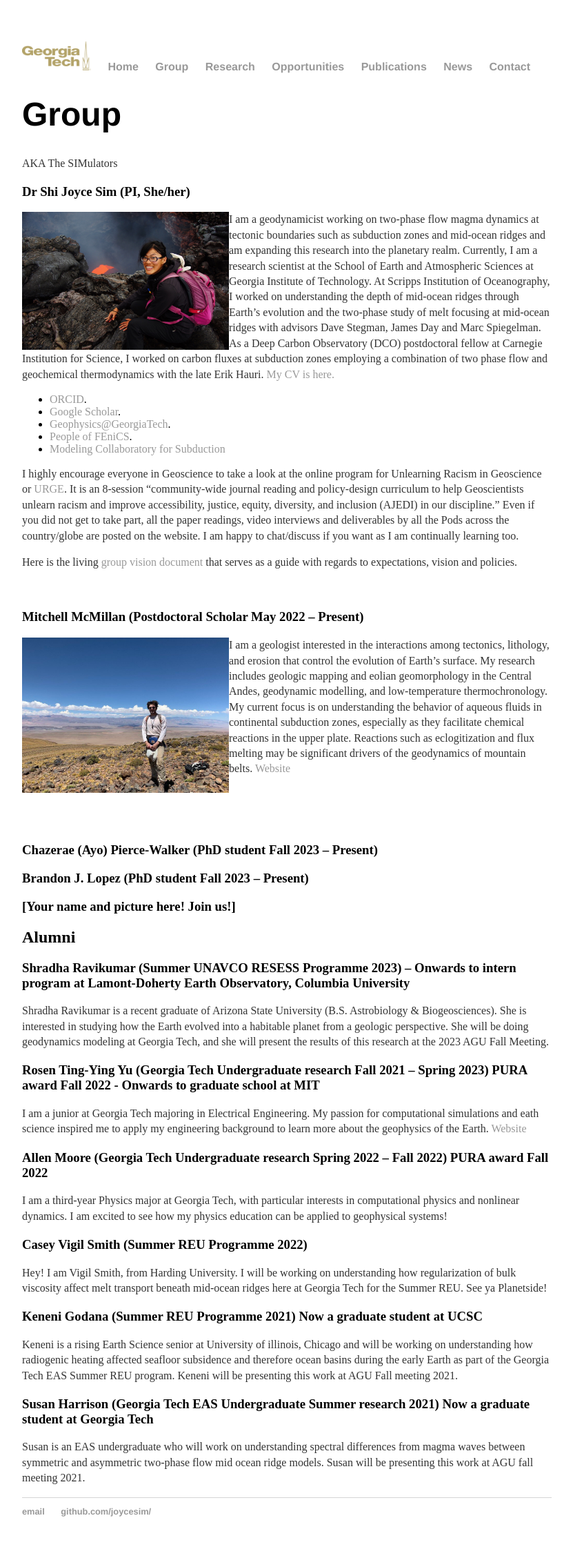
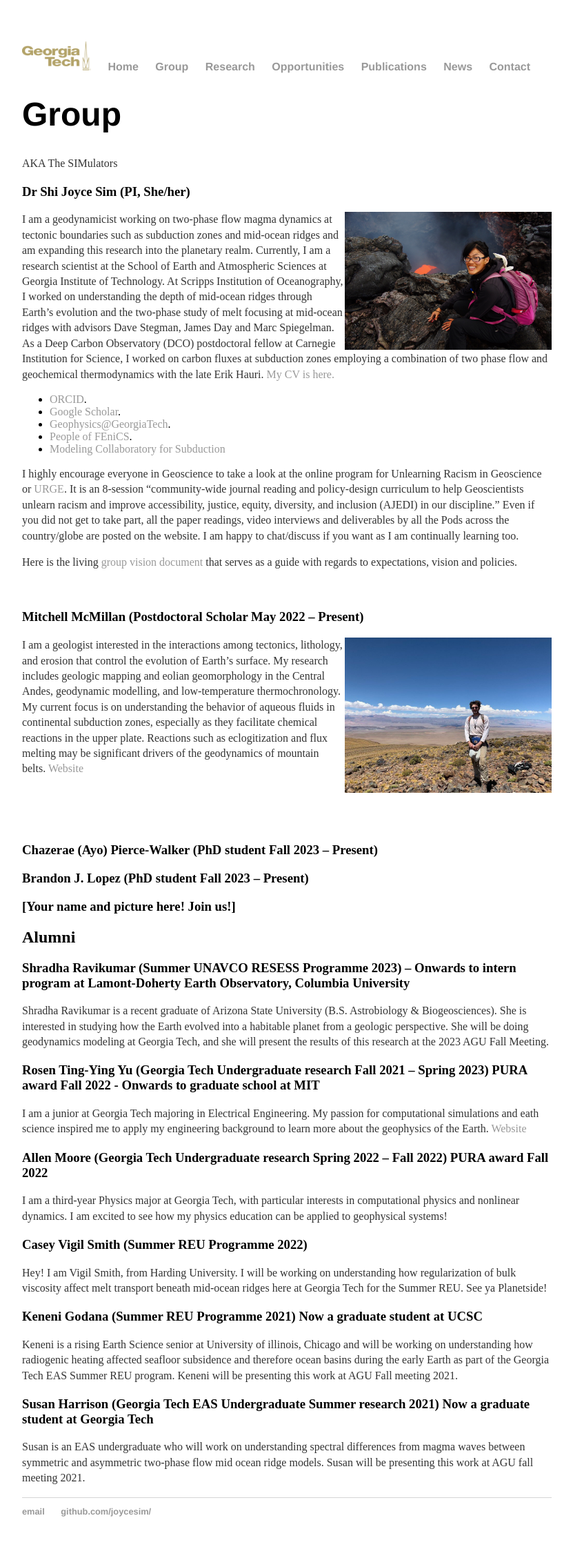
Before and after one commit to joycesim/joycesim.github.io, a Jekyll site: the page built from group/index.md, in a window 1280 px wide. Shown: the whole page at 69% size, without its empty margins (224-1055 px from the left). Built offline with Jekyll 4.4.1, drawn with Linux system fonts in a browser that asks for light colours.

Commit message:
Update index.md

```diff
--- a/group/index.md
+++ b/group/index.md
@@ -6,7 +6,7 @@
 AKA The SIMulators
 
 ### Dr Shi Joyce Sim (PI, She/her)
-<img align="left" src="/image/Profile3.JPG" alt="Kamchatka 2013" title="Kamchatka 2013." width="300" />
+<img align="right" src="/image/Profile3.JPG" alt="Kamchatka 2013" title="Kamchatka 2013." width="300" />
 
 I am a geodynamicist working on two-phase flow magma dynamics at tectonic boundaries such as subduction zones and mid-ocean ridges and am expanding this research into the planetary realm. Currently, I am a research scientist at the School of Earth and Atmospheric Sciences at Georgia Institute of Technology. At Scripps Institution of Oceanography, I worked on understanding the depth of mid-ocean ridges through Earth's evolution and the two-phase study of melt focusing at mid-ocean ridges with advisors Dave Stegman, James Day and Marc Spiegelman. As a Deep Carbon Observatory (DCO) postdoctoral fellow at Carnegie Institution for Science, I worked on carbon fluxes at subduction zones employing a combination of two phase flow and geochemical thermodynamics with the late Erik Hauri. [My CV is here.](https://joycesim.github.io/cv/)
 
@@ -23,7 +23,7 @@
 &nbsp;&nbsp;&nbsp;&nbsp;
 
 ### Mitchell McMillan (Postdoctoral Scholar May 2022 -- Present)
-<img align="left" src="/image/MitchellMcMillan.jpg" alt="Mitchell" title="Mitchell" width="300" />
+<img align="right" src="/image/MitchellMcMillan.jpg" alt="Mitchell" title="Mitchell" width="300" />
 
 I am a geologist interested in the interactions among tectonics, lithology, and erosion that control the evolution of Earth’s surface. My research includes geologic mapping and eolian geomorphology in the Central Andes, geodynamic modelling, and low-temperature thermochronology. My current focus is on understanding the behavior of aqueous fluids in continental subduction zones, especially as they facilitate chemical reactions in the upper plate. Reactions such as eclogitization and flux melting may be significant drivers of the geodynamics of mountain belts. [Website](https://www.mitchell-mcmillan.com/)
 
```
